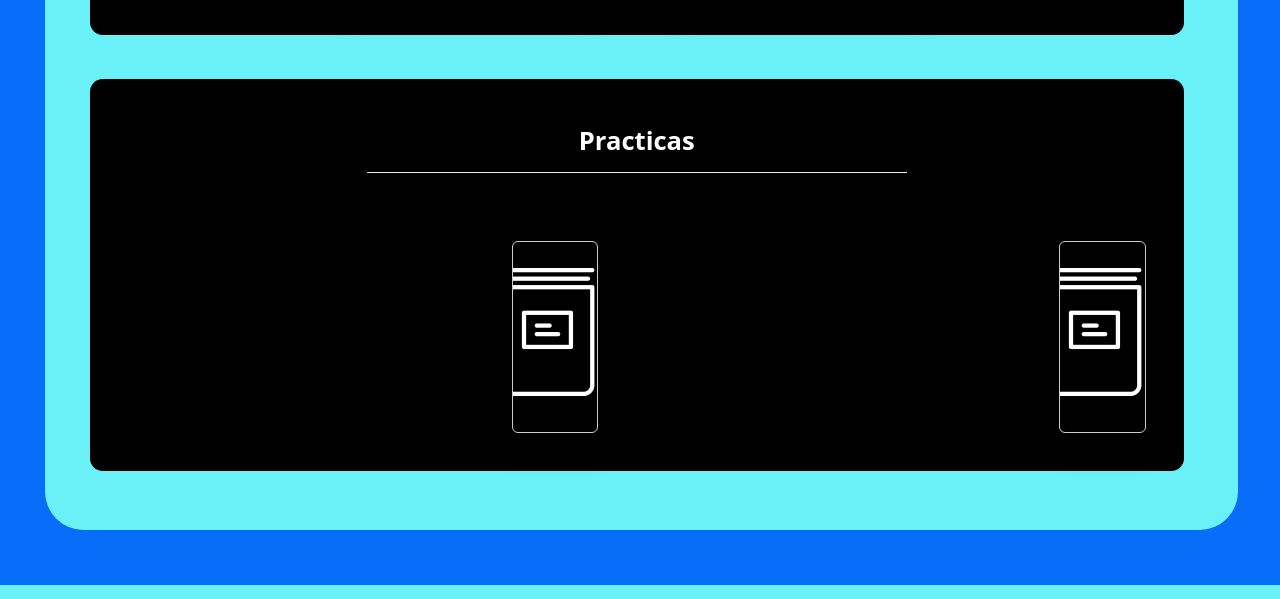
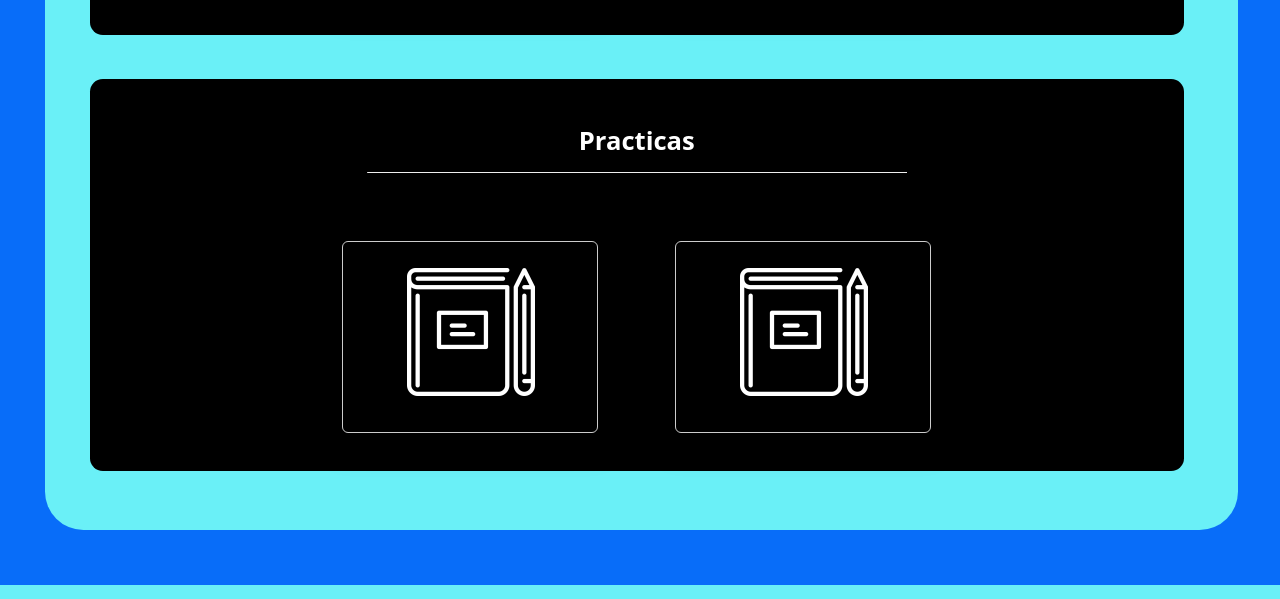
Before and after one commit to LucianoPiehl/Portfolio, a plain HTML site: page index.html in a window 1280 px wide. Shown: the part 6751-7350 px from the top of the page. Drawn offline with Linux system fonts and the light colour scheme.

Commit message:
Actualizacion ultima

```diff
--- a/index.css
+++ b/index.css
@@ -834,7 +834,7 @@ justify-content: center;
 align-items: center;
 }
 #margin_practicas{
-    margin-left: 33vw;
+
 }
 .justify-content{
     display: flex;
--- a/index.html
+++ b/index.html
@@ -12,8 +12,6 @@
     <link rel="stylesheet" href="index.css">
     <link rel="stylesheet" href="normalize.css">
     <script src="https://kit.fontawesome.com/f450ef82da.js" crossorigin="anonymous"></script>
-</head>
-<body>
     <div class="Intro">
         <img src="Imagenes/Logo.png" alt="Logo Luciano Piehl">
         <h1 class="LogoIntro">
@@ -35,6 +33,9 @@
         <p>Programador Junior</p>
         <script src="intro.js"></script>
     </div>
+</head>
+<body>
+
     <header>
         <nav>
             <ul class="navigator">
```
